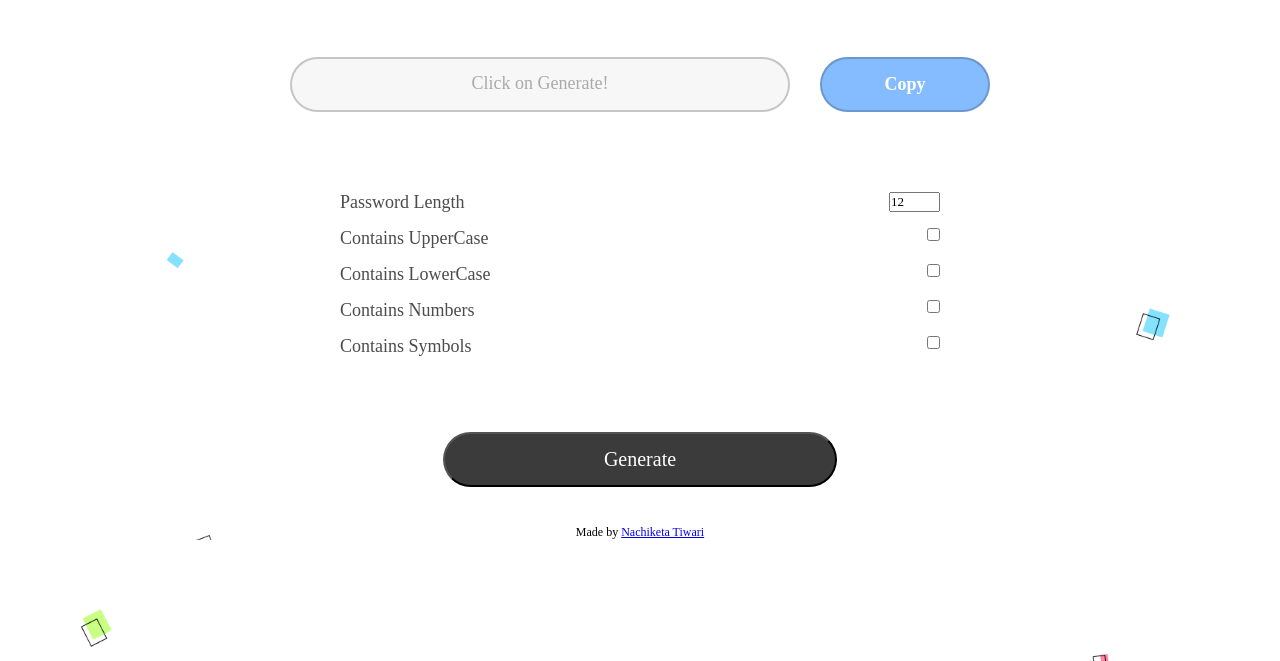
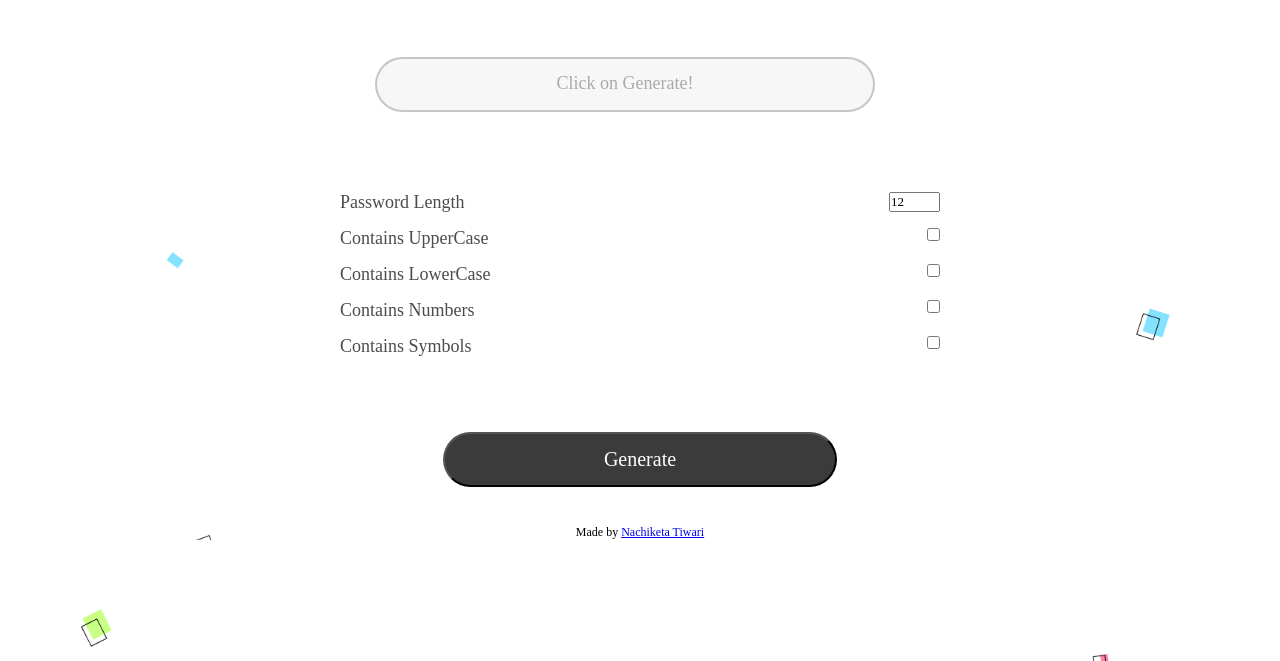
Before and after one commit to NachiketaTiwari69/Random-Password-Generator, a plain HTML site: page index.html in a window 1280 px wide. Shown: the part 139-800 px from the top of the page. Drawn offline with Linux system fonts and the light colour scheme.

Commit message:
copy button hidden

```diff
--- a/index.html
+++ b/index.html
@@ -20,9 +20,9 @@
                 <span id="pass-box">Click on Generate!</span>
             </div>
 
-            <button onclick="myFunction()" type="button" id="copyclipboard" class="copyButton">
+            <!-- <button onclick="myFunction()" type="button" id="copyclipboard" class="copyButton">
                 Copy
-            </button>
+            </button> -->
         </div>
 
         <div class="options">
```
